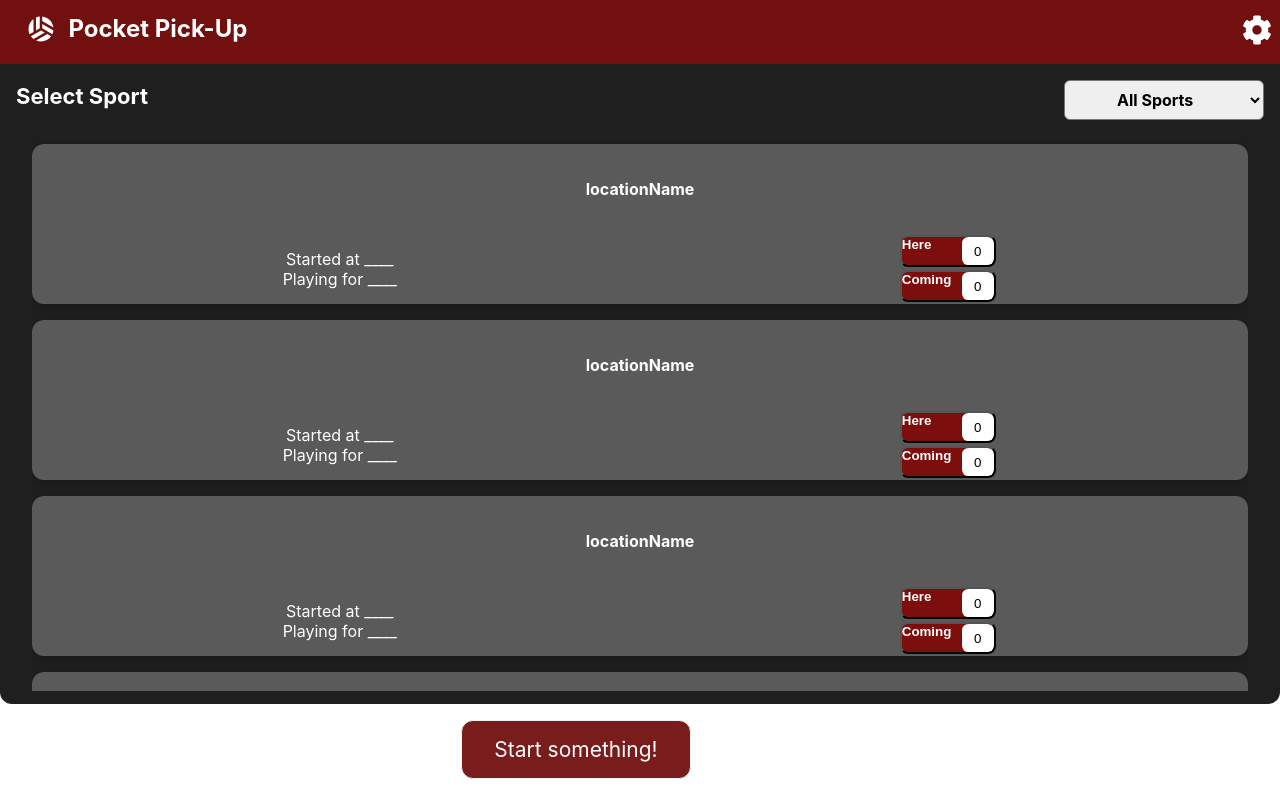
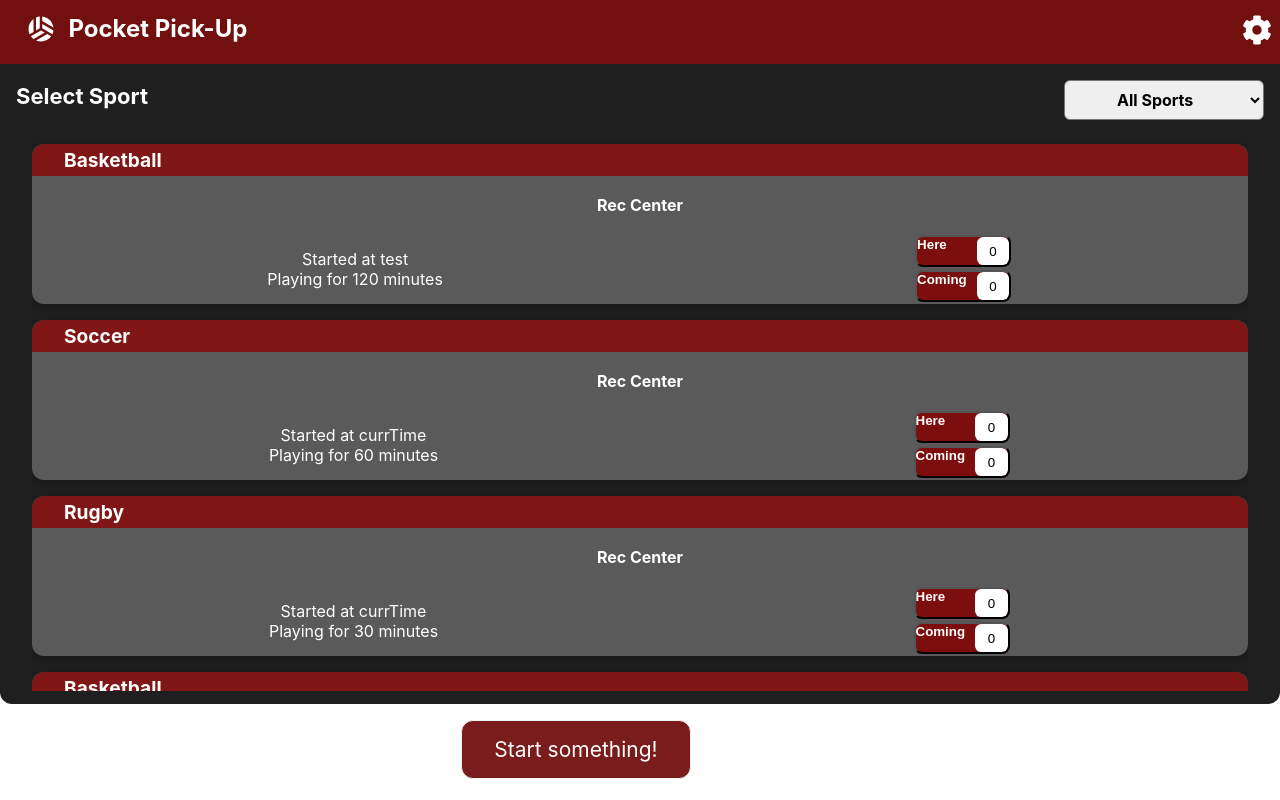
Before and after one commit to yusufelley/pickup, a React (Create React App) app in the folder web/: page / in a window 1280 px wide. Built offline with nearby package versions, Linux system fonts and the light colour scheme.

Commit message:
Uncommented import, connected values to cards

```diff
--- a/web/src/components/Events/EventDate.js
+++ b/web/src/components/Events/EventDate.js
@@ -1,9 +1,8 @@
-// import "./EventDate.css";
+import "./EventDate.css";
 
 
 const EventDate = (props) => {
-  const name = props.sport
-
+  const name = props.sport;
 
   return (
     <div className="expense-date">
--- a/web/src/components/Events/EventItem.js
+++ b/web/src/components/Events/EventItem.js
@@ -10,12 +10,12 @@ const EventItem = (props) => {
 
   return (
     <Card className="expense-item">
-    <EventDate date={props.date} />
-    <div className="location"> locationName </div>
+    <EventDate sport={props.sport} />
+    <div className="location"> {props.location} </div>
     <div className="eventProperties">
       <div className="startAndDuration">
-        <p> Started at ____</p>
-        <p> Playing for ____</p>
+        <p> Started at {props.time}</p>
+        <p> Playing for {props.duration} minutes</p>
       </div>
       <div className="numsHereComing">
         <CounterButton text = {"Here"} hereToggled={hereToggled} setHereToggled={setHereToggled}/>
```
